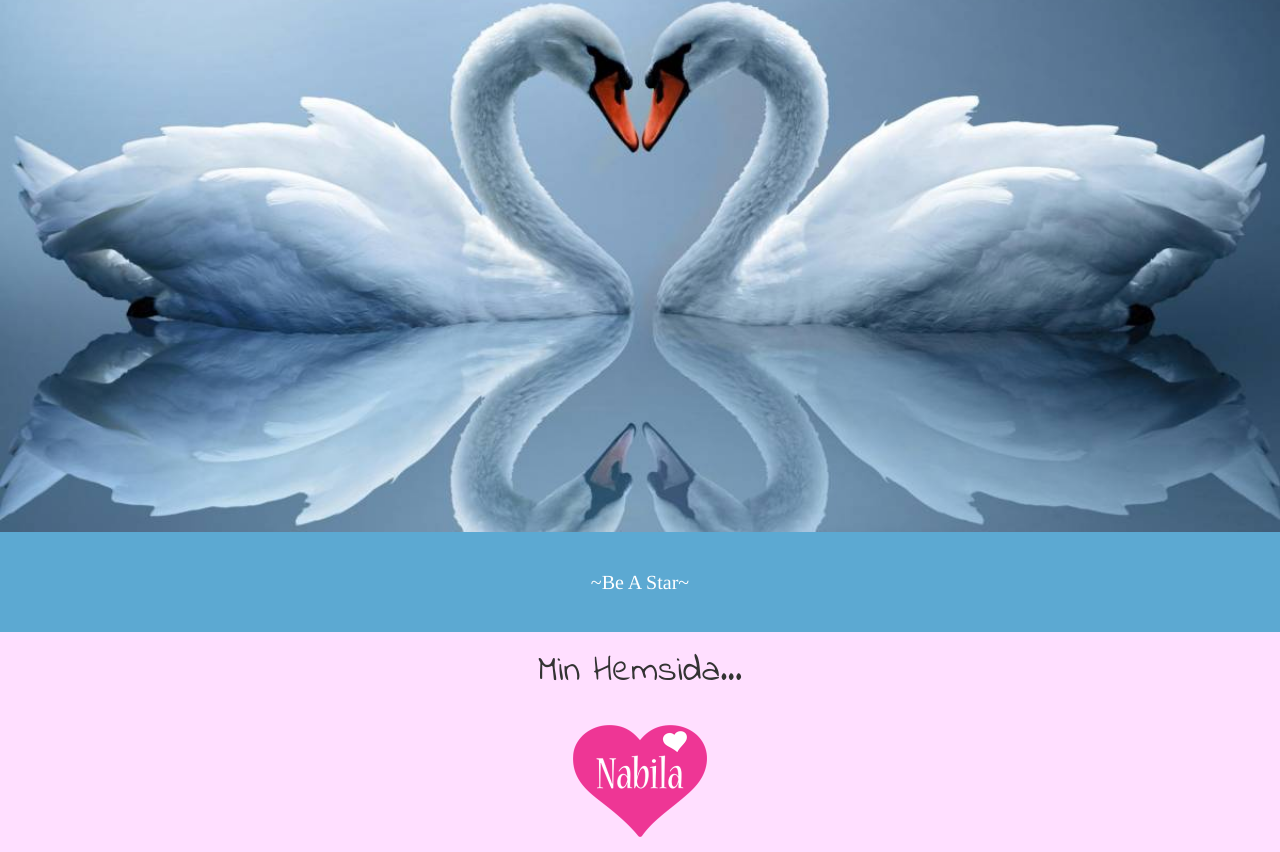
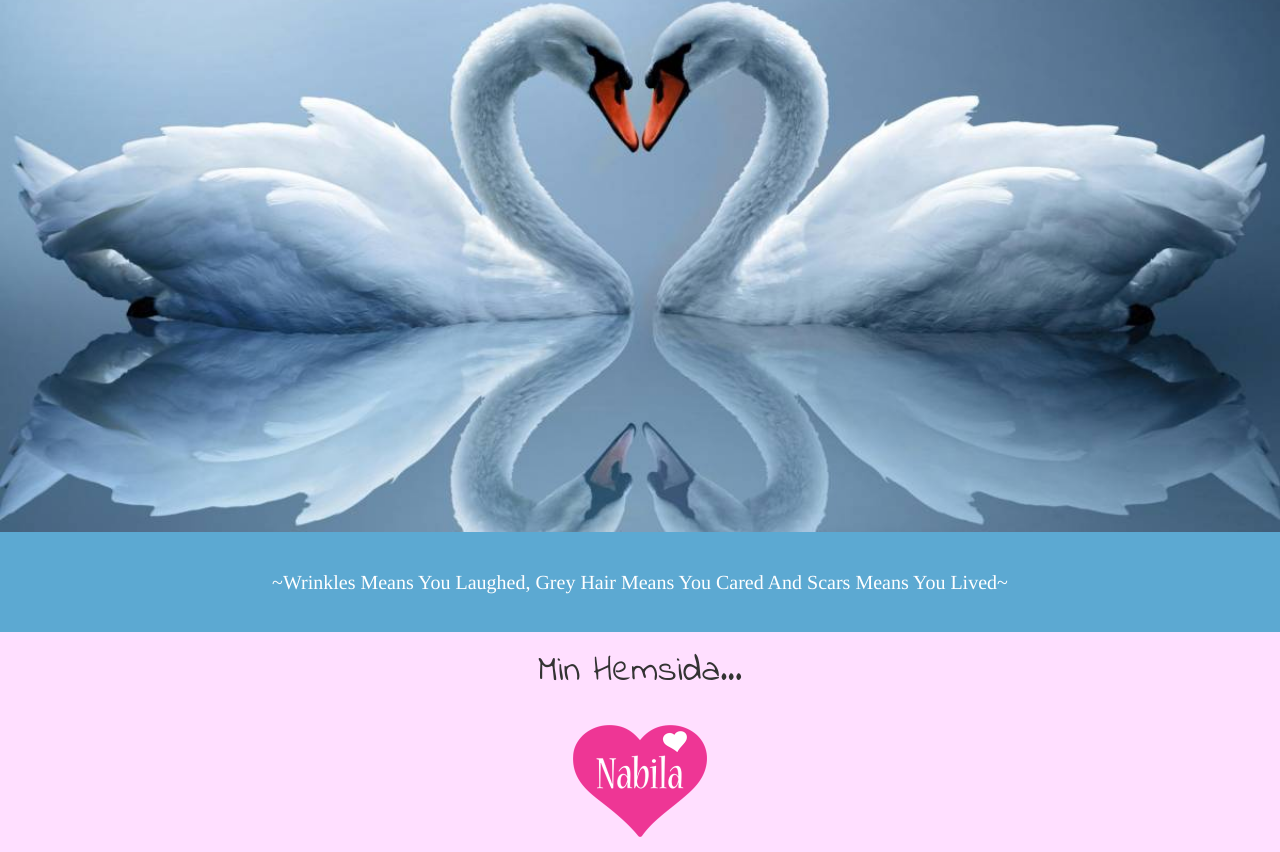
Before and after one commit to nabilasundman/hemsida, a plain HTML site: page index.html in a window 1280 px wide. Shown: the part 818-1670 px from the top of the page. Drawn offline with Linux system fonts and the light colour scheme.

Commit message:
I changed a quote in index

```diff
--- a/index.html
+++ b/index.html
@@ -52,7 +52,7 @@
     <span class="border">~Nabilas Hemsida~</span>
 </div>
 <div class="scroll-box">
-    <p id="parall">~Be A Star~</p>
+    <p id="parall">~Wrinkles Means You Laughed, Grey Hair Means You Cared And Scars Means You Lived~</p>
 </div>
 
 
```
